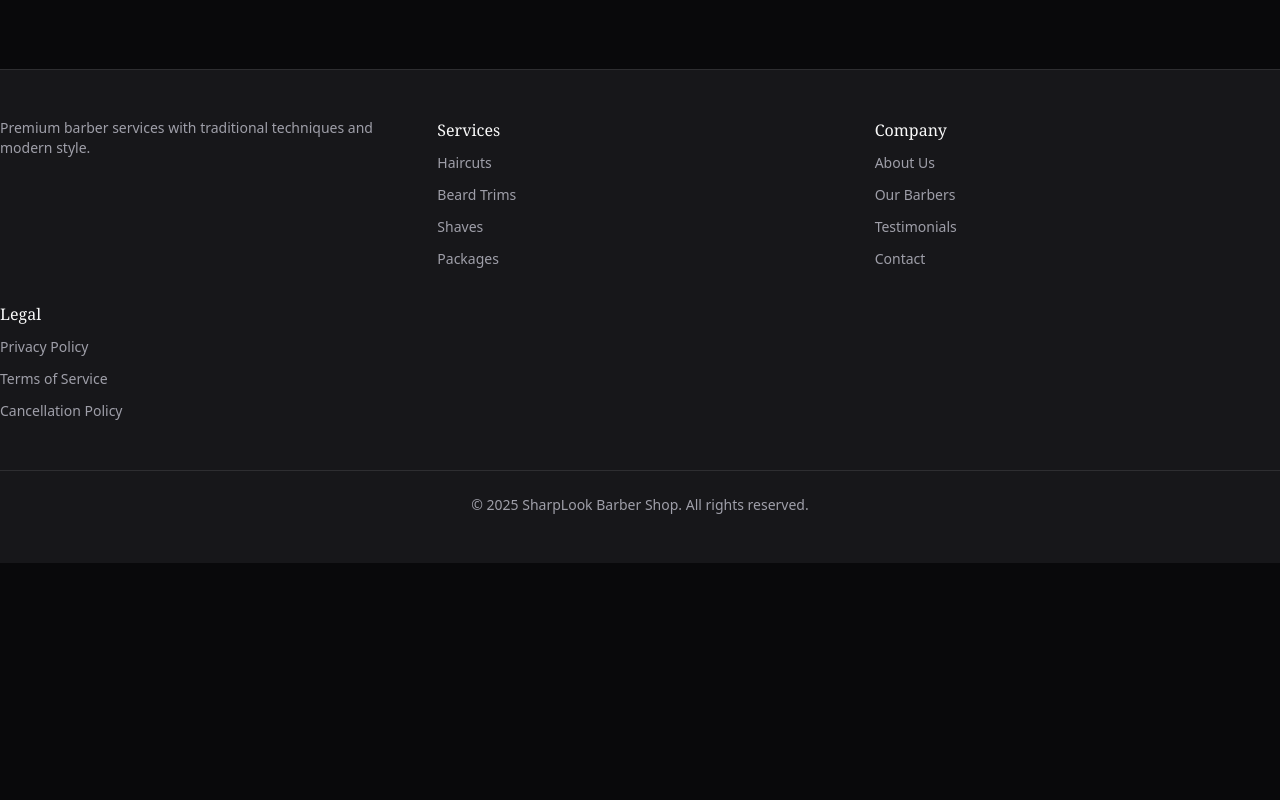
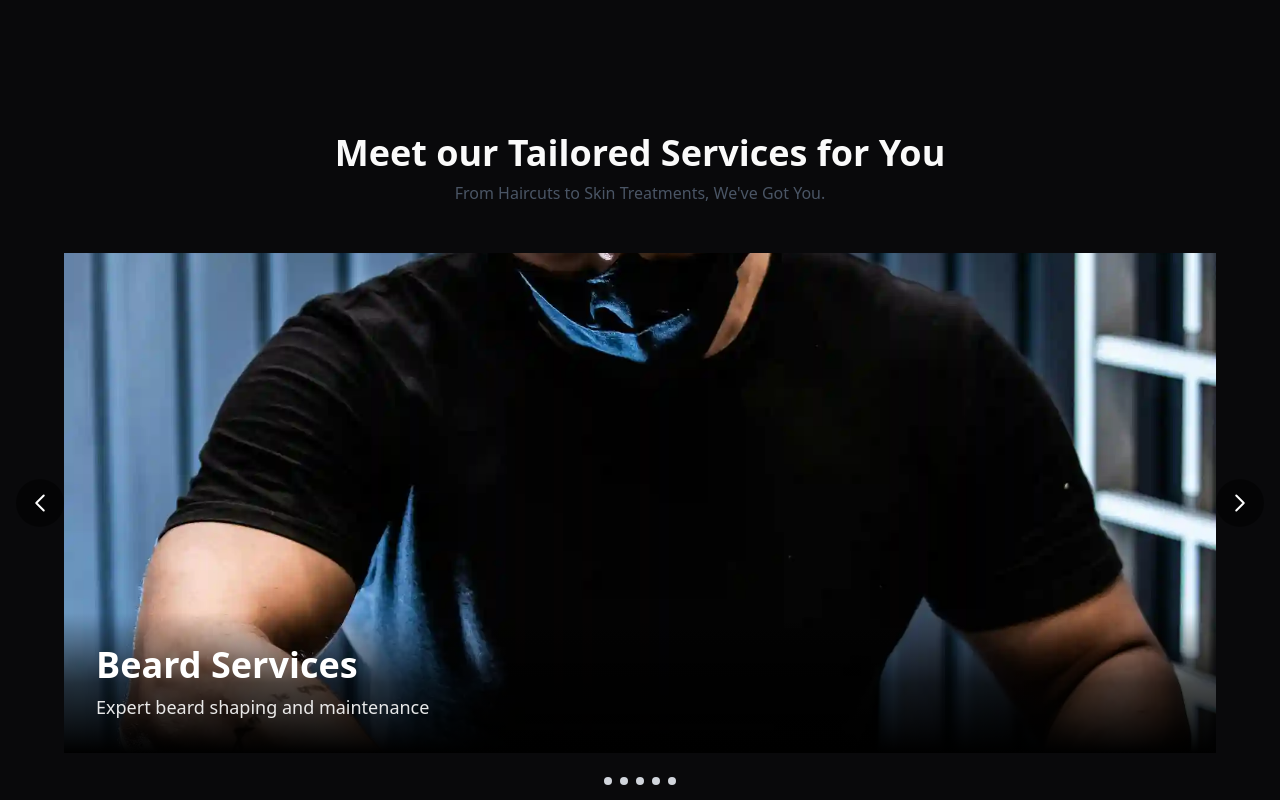
Before and after one commit to Derkaoui05/barber-shop, a Next.js app: page / in a window 1280 px wide. Shown: the part 1340-2140 px from the top of the page. Before the commit the page ends 1903 px from the top, so only its background shows below. Built offline with nearby package versions, Linux system fonts and the light colour scheme.

Commit message:
service added

```diff
--- a/package.json
+++ b/package.json
@@ -22,6 +22,7 @@
     "react-confetti": "^6.4.0",
     "react-dom": "^19.0.0",
     "react-hook-form": "^7.56.1",
+    "react-responsive-carousel": "^3.2.23",
     "sonner": "^2.0.3",
     "tailwind-merge": "^3.2.0",
     "zod": "^3.24.3"
--- a/src/app/(main)/page.tsx
+++ b/src/app/(main)/page.tsx
@@ -1,11 +1,13 @@
 import About from "@/components/sections/About";
 import Hero from "@/components/sections/Hero";
+import Services from "@/components/sections/Services";
 
 export default function Home() {
   return (
    <div>
     <Hero />
     <About />
+    <Services />
    </div>
   );
 }
--- a/src/app/globals.css
+++ b/src/app/globals.css
@@ -122,6 +122,20 @@
     @apply bg-background text-foreground;
   }
 }
+.services-carousel .carousel .control-dots {
+  display: none;
+}
+
+.services-carousel .carousel.carousel-slider {
+  overflow: visible;
+}
+
+.services-carousel .carousel .slide {
+  background: none;
+}
+
+
+
 
 ::-webkit-scrollbar{
   display: none;
--- a/src/components/sections/About.tsx
+++ b/src/components/sections/About.tsx
@@ -7,7 +7,7 @@ export default function About() {
     <section className="font-oswald w-full py-16 md:py-24">
       <div className="container mx-auto px-4 md:px-8">
         <div className="flex flex-col md:flex-row items-center justify-center gap-12 max-w-6xl mx-auto">
-          {/* Content */}
+
           <div className="flex-1 space-y-6">
             <h2 className="text-5xl md:text-6xl  font-bold">
               Molding Style. Shaping Character.
@@ -26,7 +26,6 @@ export default function About() {
             </Button>
           </div>
 
-          {/* Image */}
           <div className="flex-1 flex justify-center items-center">
             <div className="relative aspect-[4/3] w-full max-w-md mx-auto">
               <div className="absolute inset-0" style={{
--- a/src/components/sections/Services.tsx
+++ b/src/components/sections/Services.tsx
@@ -0,0 +1,109 @@
+"use client";
+import React from "react";
+import { Carousel } from "react-responsive-carousel";
+import "react-responsive-carousel/lib/styles/carousel.min.css";
+import Image from "next/image";
+
+const services = [
+  {
+    title: "Haircuts",
+    image: "/service1.webp",
+    description: "Professional haircuts for all styles and preferences",
+  },
+  {
+    title: "Beard Services",
+    image: "/service2.webp",
+    description: "Expert beard shaping and maintenance",
+  },
+  {
+    title: "Shaves & Grooming",
+    image: "/service3.webp",
+    description: "Traditional shaves and complete grooming services",
+  },
+  {
+    title: "Facial & Skin",
+    image: "/service4.webp",
+    description: "Rejuvenating facial treatments and skincare",
+  },
+  {
+    title: "Packages",
+    image: "/service5.webp",
+    description: "Comprehensive grooming packages for the complete experience",
+  },
+];
+
+export default function Services() {
+  return (
+    <section className="py-16">
+      <div className="container mx-auto px-4">
+        <div className="max-w-6xl mx-auto">
+          <h1 className="text-4xl font-bold text-center mb-2">
+            Meet our Tailored Services for You
+          </h1>
+          <p className="text-gray-600 text-center mb-12">
+            From Haircuts to Skin Treatments, We've Got You.
+          </p>
+
+          <div className="relative">
+            <Carousel
+              showArrows={true}
+              showStatus={false}
+              showThumbs={false}
+              infiniteLoop={true}
+              autoPlay={true}
+              interval={5000}
+              className="services-carousel"
+              renderArrowPrev={(clickHandler, hasPrev) => (
+                <button
+                  onClick={clickHandler}
+                  className="absolute left-0 top-1/2 -translate-y-1/2 -translate-x-12 z-10 bg-black/50 hover:bg-black/70 text-white p-3 rounded-full"
+                >
+                  <svg xmlns="http://www.w3.org/2000/svg" fill="none" viewBox="0 0 24 24" strokeWidth={2} stroke="currentColor" className="w-6 h-6">
+                    <path strokeLinecap="round" strokeLinejoin="round" d="M15.75 19.5L8.25 12l7.5-7.5" />
+                  </svg>
+                </button>
+              )}
+              renderArrowNext={(clickHandler, hasNext) => (
+                <button
+                  onClick={clickHandler}
+                  className="absolute right-0 top-1/2 -translate-y-1/2 translate-x-12 z-10 bg-black/50 hover:bg-black/70 text-white p-3 rounded-full"
+                >
+                  <svg xmlns="http://www.w3.org/2000/svg" fill="none" viewBox="0 0 24 24" strokeWidth={2} stroke="currentColor" className="w-6 h-6">
+                    <path strokeLinecap="round" strokeLinejoin="round" d="M8.25 4.5l7.5 7.5-7.5 7.5" />
+                  </svg>
+                </button>
+              )}
+            >
+              {services.map((service, index) => (
+                <div key={index} className="relative h-[500px] group">
+                  <Image
+                    src={service.image}
+                    alt={service.title}
+                    fill
+                    className="object-cover"
+                  />
+                  <div className="absolute bottom-0 left-0 p-8 text-left bg-gradient-to-t from-black via-black/70 to-transparent w-full">
+                    <h3 className="text-4xl font-bold mb-2 text-white">{service.title}</h3>
+                    <p className="text-lg text-white/90">
+                      {service.description}
+                    </p>
+                  </div>
+                </div>
+              ))}
+            </Carousel>
+            <div className="absolute -bottom-8 left-1/2 -translate-x-1/2">
+              <div className="flex gap-2">
+                {services.map((_, index) => (
+                  <div
+                    key={index}
+                    className="w-2 h-2 rounded-full bg-gray-300"
+                  />
+                ))}
+              </div>
+            </div>
+          </div>
+        </div>
+      </div>
+    </section>
+  );
+}
```
Also changed, not shown: 1 other file (tests, documents, lock files or other folders).
